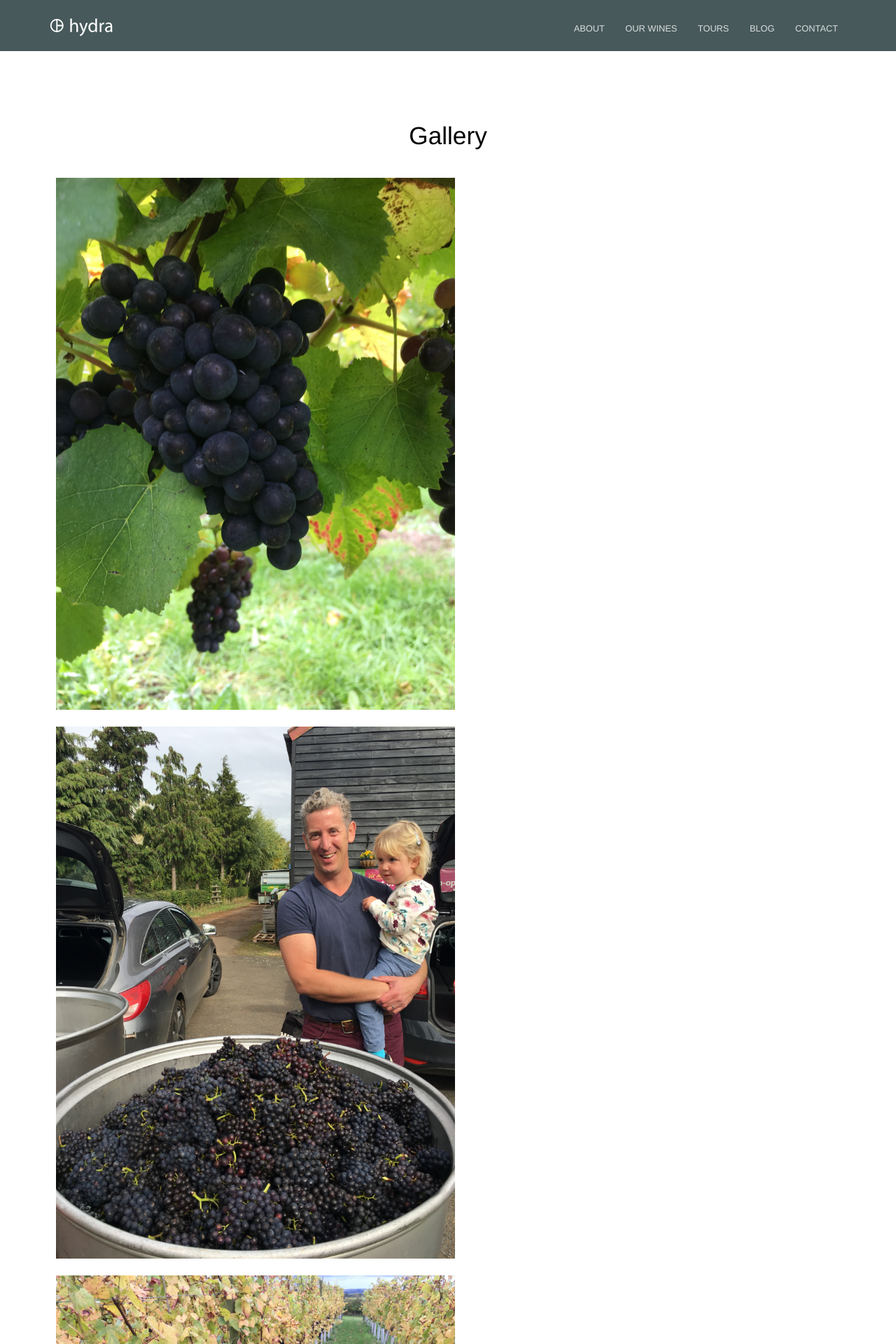
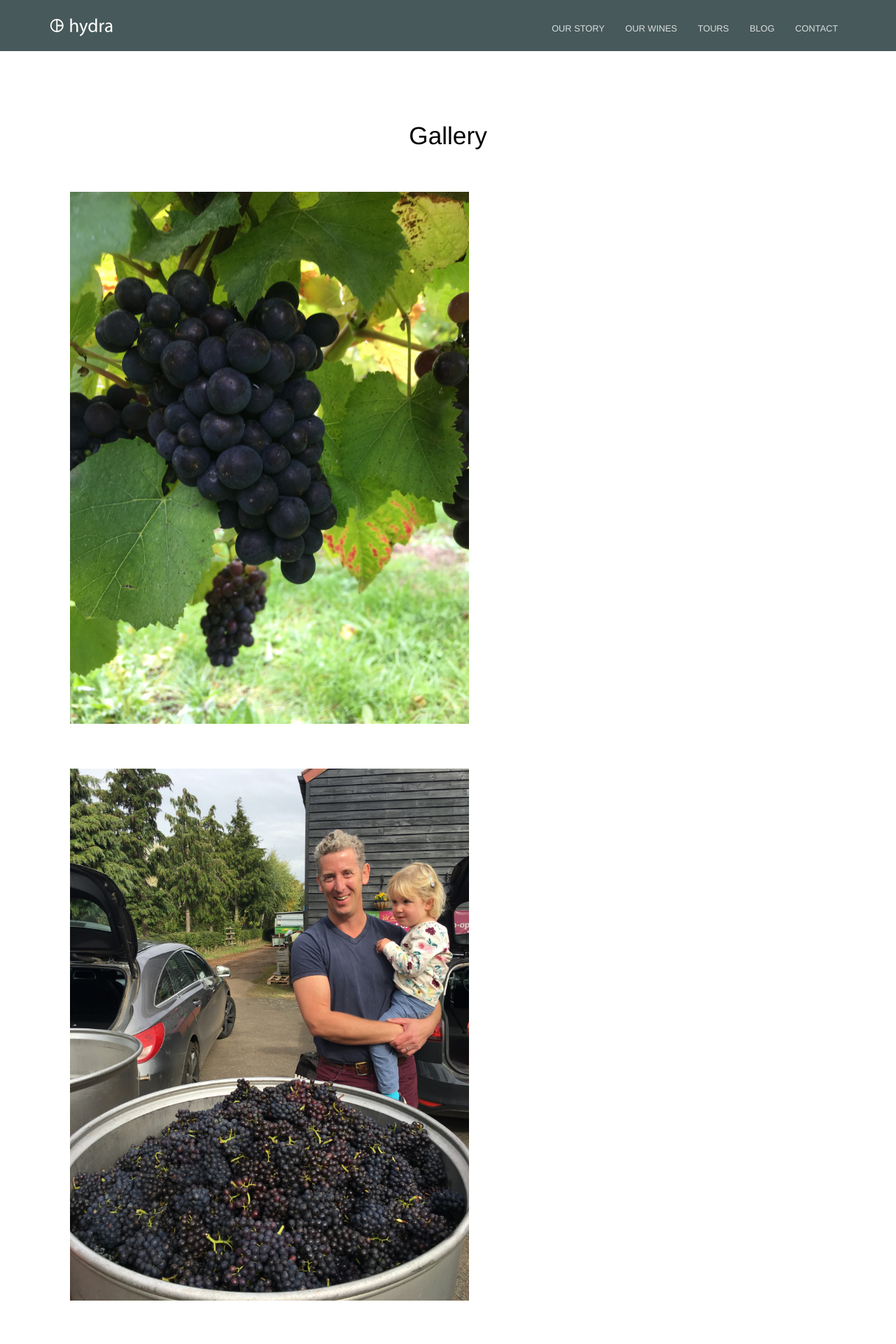
Before and after one commit to seblawson11/CoopersCroft, a Jekyll site: the page built from gallery.html, in a window 1280 px wide. Shown: the top 1920 px of the page at 70% size. Built offline with Jekyll 4.4.1, drawn with Linux system fonts in a browser that asks for light colours.

```diff
--- a/_data/footer.yml
+++ b/_data/footer.yml
@@ -1,6 +1,6 @@
 - links:
-  - name: About
-    link: /about/
+  - name: Our Story
+    link: /ourstory/
   - name: Our Wines
     link: /ourwines/
   - name: Tours
--- a/_data/navigation.yml
+++ b/_data/navigation.yml
@@ -1,5 +1,5 @@
-- name: About
-  link: /about/
+- name: Our Story
+  link: /ourstory/
   new_window: false
   highlight: false
 - name: Our Wines
--- a/_sass/ourwines.scss
+++ b/_sass/ourwines.scss
@@ -7,7 +7,7 @@
   .column {
     float: left;
     width: 50%;
-    padding: 10px;
+    padding: 30px;
   }
 
   /* Clear floats after the columns */
--- /dev/null
+++ b/_sass/tours.scss
@@ -0,0 +1,12 @@
+.tours {
+  text-align: center;
+  padding: 100px;
+  background-image: url('../images/tours.jpg');
+  background-repeat: no-repeat;
+  background-attachment: fixed;
+  background-size: cover;
+  height: 50vh;
+  display: flex;
+  align-items: center;
+  justify-content: center;
+}
```
Also changed, not shown: images/tours.jpg (added), ourstory.html (renamed from about.html).
